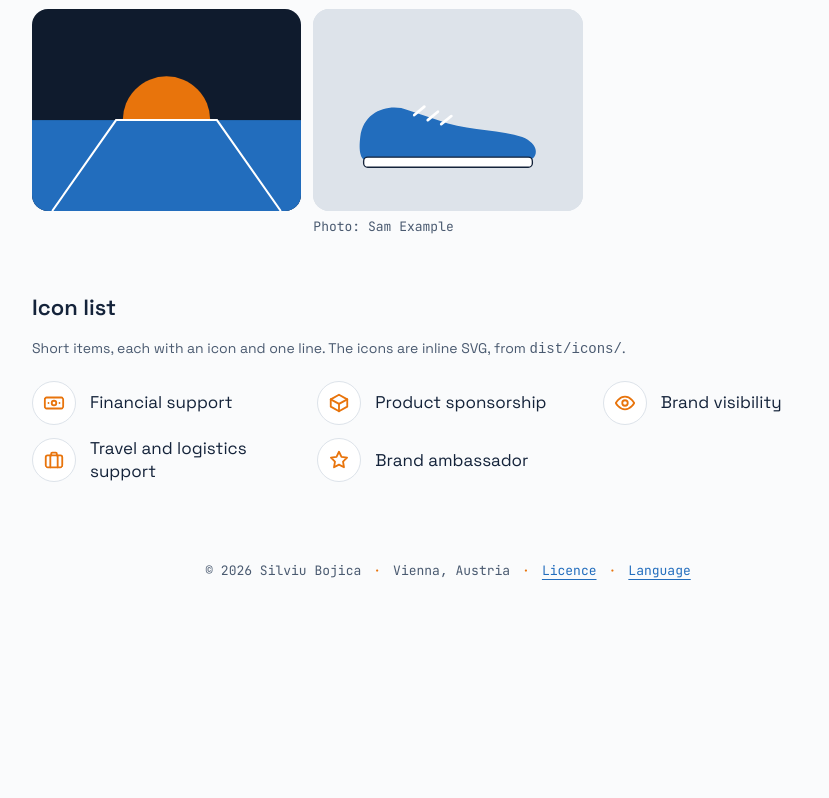
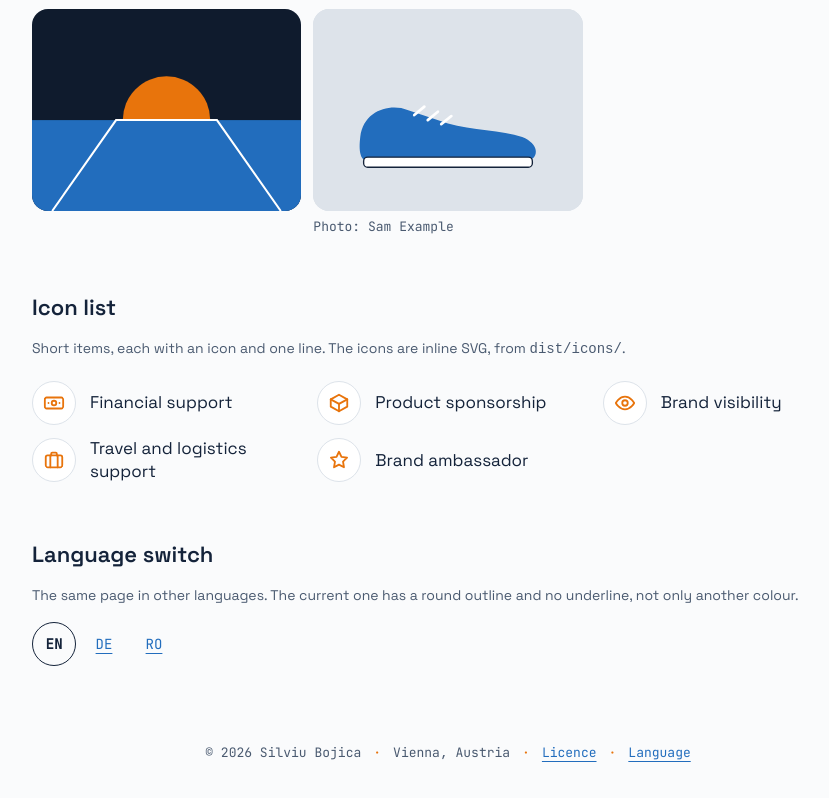
Before and after one commit to bojicas/bojicas-design-system, a plain HTML site: page example/index.html in a window 1280 px wide. Shown: the part 4733-5531 px from the top of the page, without its empty margins (192-1021 px from the left). Before the commit the page ends 5349 px from the top, so only its background shows below. Drawn offline with Linux system fonts and the light colour scheme.

Commit message:
Language switch: a sixth part for 0.4.0
stefania.bojica.com comes in English, German and Romanian, so every
page needs links to the same page in the other languages. Silviu
chose to add it to the design system, so other family sites can use
it too.

- A row of plain links, no JavaScript, each 44 px high and wide.
- Each link has lang and hreflang. The current one has
  aria-current="page", and shows in the text colour, bold, with no
  underline, in a round outline: more than colour alone.
- The full name of each language is there for screen readers only.
- tests/check.py checks the classes, docs and example, lang and
  hreflang on every link, exactly one current page, no JavaScript,
  the marks of the current page and the 44 px size.

Co-Authored-By: Claude Opus 5.5 <noreply@anthropic.com>

```diff
--- a/dist/bojicas.css
+++ b/dist/bojicas.css
@@ -473,6 +473,31 @@ a.out:hover .arrow-out { left: 1.5px; top: -1.5px; }
   color: var(--orange);
 }
 
+/* Language switch: a row of links to the same page in other languages, for example EN, DE, RO. No JavaScript.
+   Each link is 44 px high and wide. The other languages are blue and underlined. The current one is marked
+   by more than colour: it is in the text colour, bold, not underlined, and sits in a round outline. */
+.lang-switch ul { list-style: none; margin: 0; padding: 0; display: flex; flex-wrap: wrap; gap: var(--space-xs); }
+.lang-switch a {
+  display: inline-flex;
+  align-items: center;
+  justify-content: center;
+  min-width: var(--touch-min);
+  min-height: var(--touch-min);
+  padding: 0 10px;
+  border: 1.5px solid transparent;
+  border-radius: var(--radius-pill);
+  font-family: var(--mono);
+  font-size: var(--size-small);
+  color: var(--blue);
+  text-decoration: underline;
+  text-decoration-thickness: 1px;
+  text-underline-offset: 4px;
+}
+.lang-switch a:hover { text-decoration-thickness: 2px; }
+.lang-switch a[aria-current="page"] { border-color: var(--ink); color: var(--ink); font-weight: 600; text-decoration: none; }
+/* The full name of the language, for screen readers only: "DE Deutsch". The short code stays the visible label. */
+.lang-switch .lang-name { position: absolute; width: 1px; height: 1px; overflow: hidden; clip-path: inset(50%); white-space: nowrap; }
+
 @media (max-width: 600px) {
   /* Narrow screens: the legal links get their own line, without a leading dot. */
   .footer { flex-direction: column; }
--- a/example/index.html
+++ b/example/index.html
@@ -226,6 +226,18 @@
       <li><svg class="icon" viewBox="0 0 24 24" fill="none" stroke="currentColor" stroke-width="2" stroke-linecap="round" stroke-linejoin="round" aria-hidden="true" focusable="false"><path d="m12 3 2.7 5.6 6.1.9-4.4 4.3 1 6.1L12 17l-5.4 2.9 1-6.1-4.4-4.3 6.1-.9z"/></svg>Brand ambassador</li>
     </ul>
   </section>
+
+  <section class="section" aria-labelledby="lang-switch">
+    <h2 id="lang-switch">Language switch</h2>
+    <p class="note">The same page in other languages. The current one has a round outline and no underline, not only another colour.</p>
+    <nav class="lang-switch" aria-label="Language">
+      <ul>
+        <li><a href="#lang-switch" lang="en" hreflang="en" aria-current="page">EN<span class="lang-name"> English</span></a></li>
+        <li><a href="#lang-switch" lang="de" hreflang="de">DE<span class="lang-name"> Deutsch</span></a></li>
+        <li><a href="#lang-switch" lang="ro" hreflang="ro">RO<span class="lang-name"> Română</span></a></li>
+      </ul>
+    </nav>
+  </section>
 </main>
 <footer class="footer">
   <p class="footer-meta"><span>© 2026 Silviu Bojica</span><span>Vienna, Austria</span></p>
--- a/src/components.css
+++ b/src/components.css
@@ -370,6 +370,31 @@ a.out:hover .arrow-out { left: 1.5px; top: -1.5px; }
   color: var(--orange);
 }
 
+/* Language switch: a row of links to the same page in other languages, for example EN, DE, RO. No JavaScript.
+   Each link is 44 px high and wide. The other languages are blue and underlined. The current one is marked
+   by more than colour: it is in the text colour, bold, not underlined, and sits in a round outline. */
+.lang-switch ul { list-style: none; margin: 0; padding: 0; display: flex; flex-wrap: wrap; gap: var(--space-xs); }
+.lang-switch a {
+  display: inline-flex;
+  align-items: center;
+  justify-content: center;
+  min-width: var(--touch-min);
+  min-height: var(--touch-min);
+  padding: 0 10px;
+  border: 1.5px solid transparent;
+  border-radius: var(--radius-pill);
+  font-family: var(--mono);
+  font-size: var(--size-small);
+  color: var(--blue);
+  text-decoration: underline;
+  text-decoration-thickness: 1px;
+  text-underline-offset: 4px;
+}
+.lang-switch a:hover { text-decoration-thickness: 2px; }
+.lang-switch a[aria-current="page"] { border-color: var(--ink); color: var(--ink); font-weight: 600; text-decoration: none; }
+/* The full name of the language, for screen readers only: "DE Deutsch". The short code stays the visible label. */
+.lang-switch .lang-name { position: absolute; width: 1px; height: 1px; overflow: hidden; clip-path: inset(50%); white-space: nowrap; }
+
 @media (max-width: 600px) {
   /* Narrow screens: the legal links get their own line, without a leading dot. */
   .footer { flex-direction: column; }
```
Also changed, not shown: 3 other files.
